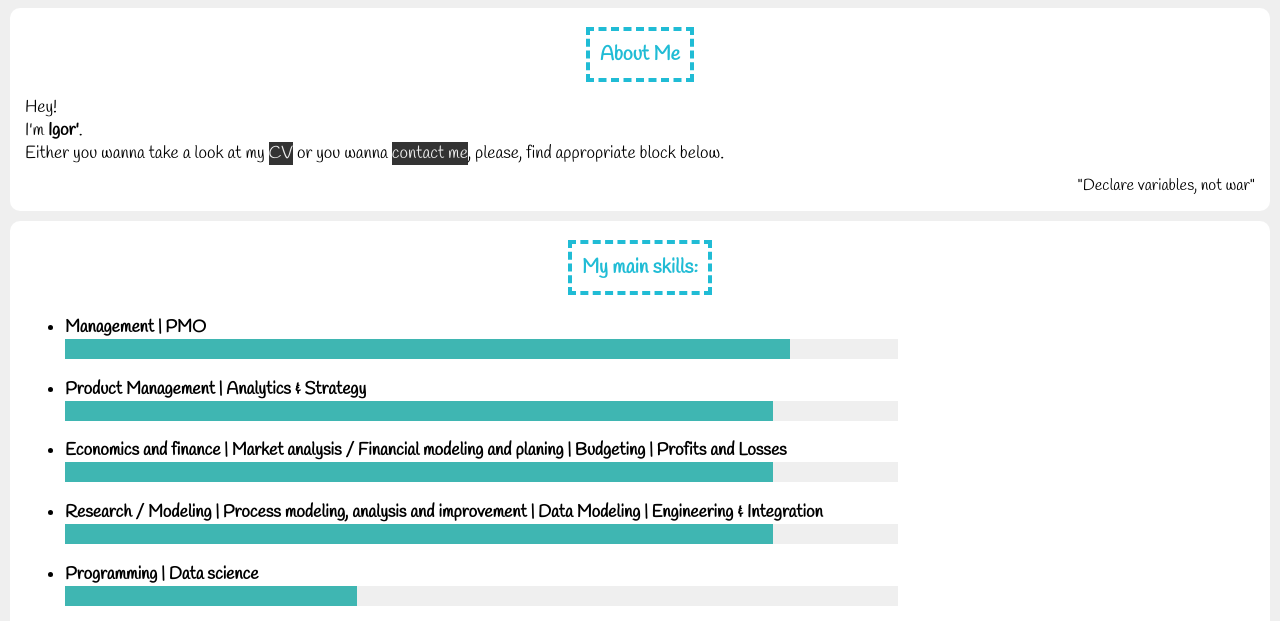
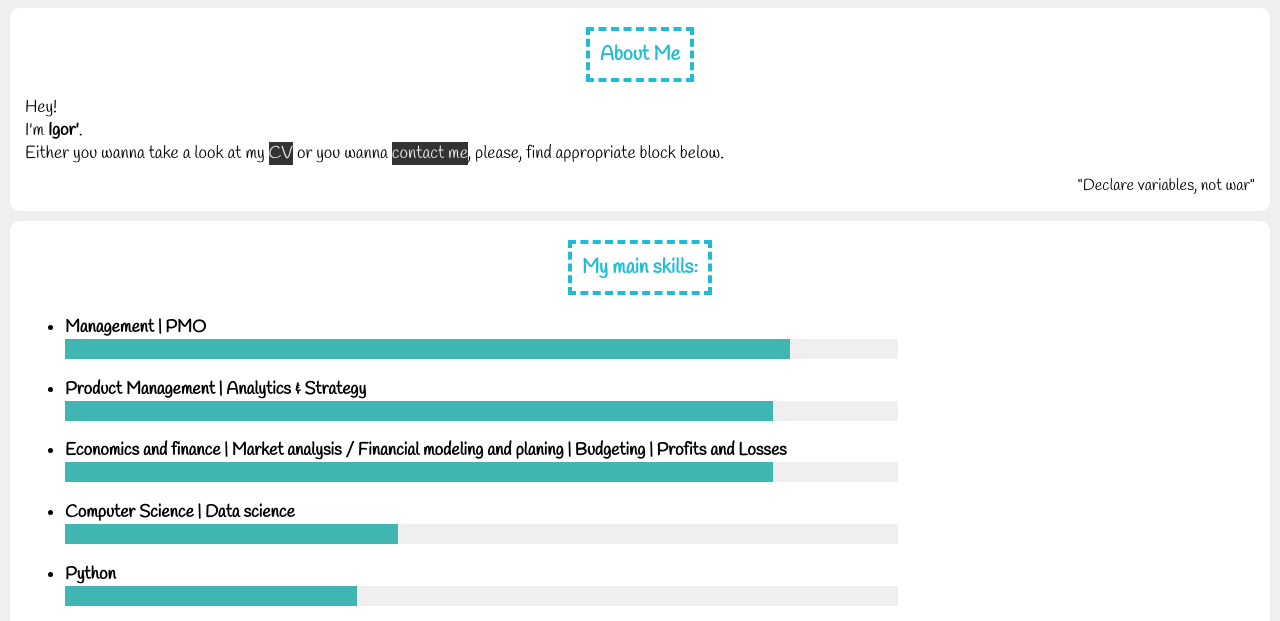
Before and after one commit to PakinIgor/PakinIgor.github.io, a plain HTML site: page index.html in a window 1280 px wide. Shown: the part 177-798 px from the top of the page. Drawn offline with Linux system fonts and the light colour scheme.

Commit message:
Update index.html

```diff
--- a/index.html
+++ b/index.html
@@ -42,11 +42,8 @@
 				<li>Economics and finance | Market analysis / Financial modeling and planing | Budgeting | Profits and Losses<br />
 					<progress min="0" max="100" value="85"></progress>
 				</li>
-				<li>Research / Modeling | Process modeling, analysis and improvement | Data Modeling | Engineering & Integration<br />
-					<progress min="0" max="100" value="85"></progress>
-				</li>
-				<li>Programming | Data science<br />
-					<progress min="0" max="100" value="35"></progress>
+				<li>Computer Science | Data science<br />
+					<progress min="0" max="100" value="40"></progress>
 				</li>
 				<li>Python<br />
 					<progress min="0" max="100" value="35"></progress>
```
